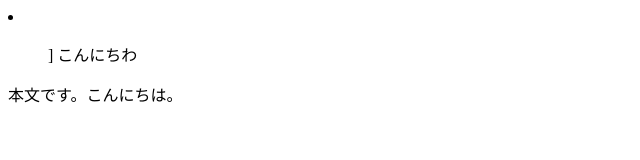
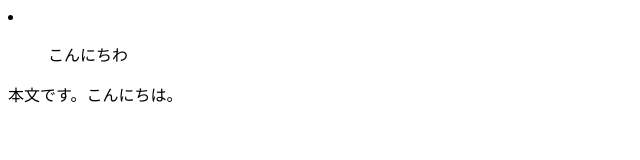
Before and after one commit to 19kyosuke37/MyfirstSTS, a plain HTML site: page index.html in a window 1280 px wide. Shown: the full height of the page, 0-640 px from the left. Drawn offline with Linux system fonts and the light colour scheme.

```diff
--- a/index.html
+++ b/index.html
@@ -6,7 +6,7 @@
 </head>
 <body>
 <li>
-<ul>]
+<ul>
 こんにちわ
 </ul>
 </li>
```
